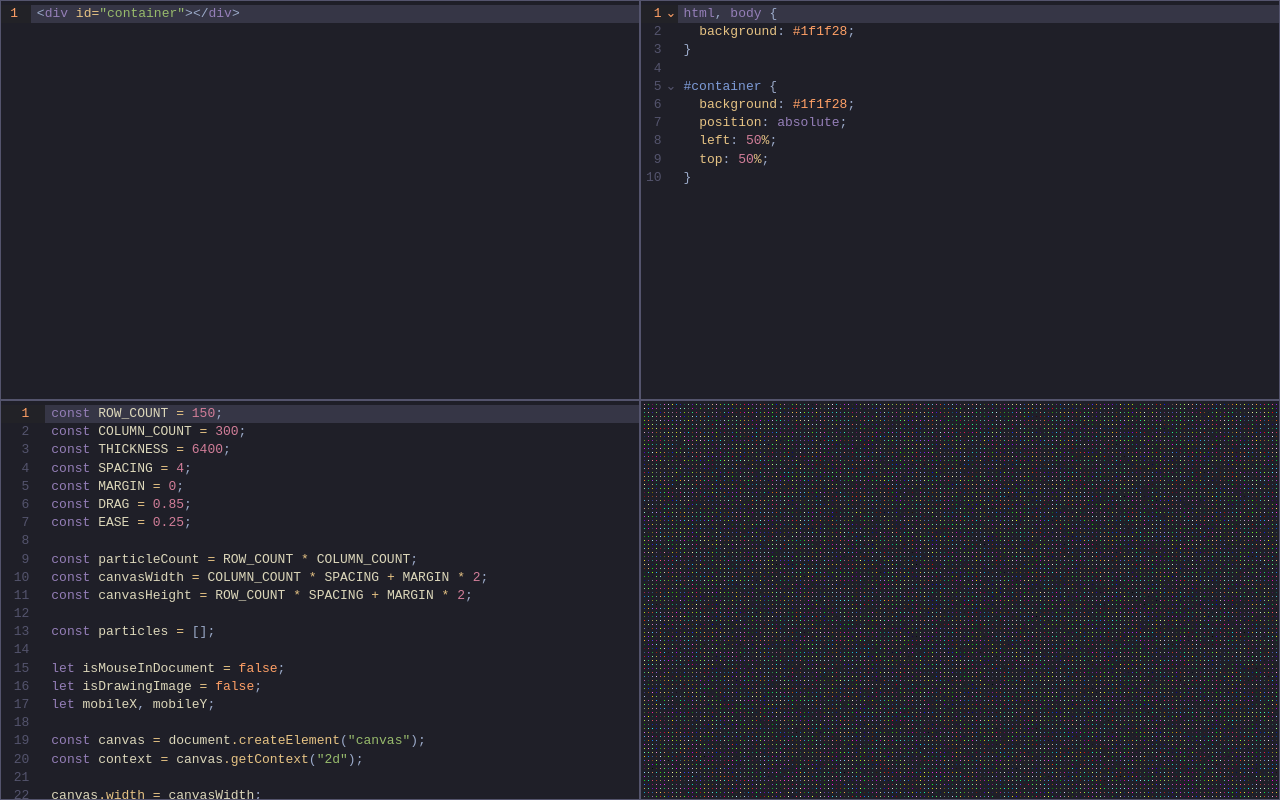
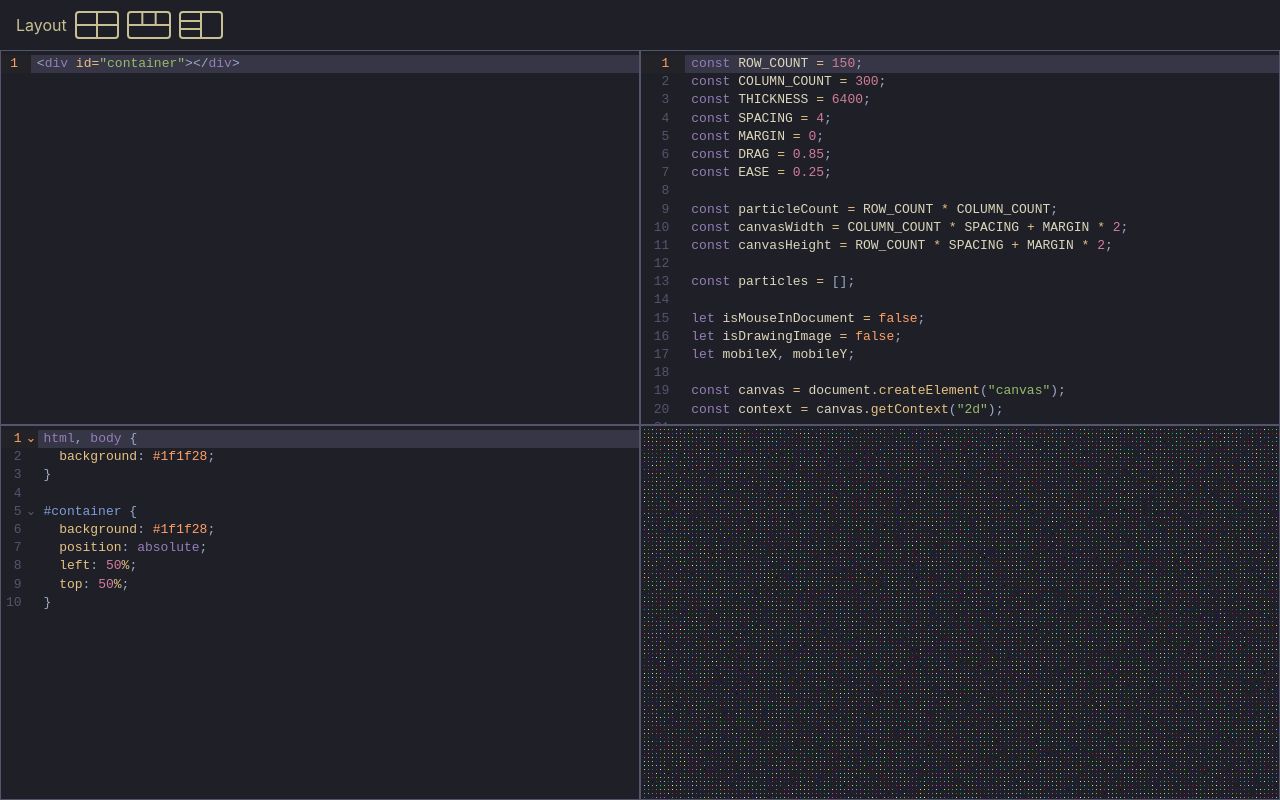
Before and after one commit to metapho-re/code-playground, a React (Vite) app: page / in a window 1280 px wide. Built offline with nearby package versions, Linux system fonts and the light colour scheme; the HTML template or start-up script is replaced by a standard one.

Commit message:
feat: Add layout switching logic.

```diff
--- a/src/App.css
+++ b/src/App.css
@@ -9,11 +9,49 @@ body {
   background-color: #1f1f28;
 }
 
+p {
+  color: #c8c093;
+}
+
+button {
+  width: 44px;
+  height: 28px;
+  padding: 0;
+  margin-inline-start: 8px;
+  cursor: pointer;
+  border: 2px solid #c8c093;
+  border-radius: 4px;
+  background-color: #1f1f28;
+}
+
+svg {
+  stroke: #c8c093;
+  stroke-width: 2px;
+}
+
+#header {
+  display: flex;
+  align-items: center;
+  justify-content: space-between;
+  height: 50px;
+  padding: 0 16px;
+}
+
+#header > div {
+  display: flex;
+  align-items: center;
+}
+
 #container {
   display: flex;
+  flex-direction: column;
   flex-wrap: wrap;
-  width: 100%;
-  height: 100%;
+  height: calc(100% - 50px);
+  overflow: hidden;
+}
+
+#container.horizontal-stack {
+  flex-direction: row;
 }
 
 .panel {
@@ -27,3 +65,23 @@ iframe {
   box-sizing: border-box;
   border: 1px solid #54546d;
 }
+
+.horizontal-stack .panel {
+  width: calc(100% / 3);
+  height: 50%;
+}
+
+.horizontal-stack iframe {
+  width: 100%;
+  height: 50%;
+}
+
+.vertical-stack .panel {
+  width: 50%;
+  height: calc(100% / 3);
+}
+
+.vertical-stack iframe {
+  width: 50%;
+  height: 100%;
+}
--- a/src/App.tsx
+++ b/src/App.tsx
@@ -1,9 +1,14 @@
+import { useState } from "react";
 import { CodeMirror, useCodeMirrorState } from "./code-mirror";
 import { cssCodeSample, htmlCodeSample, jsCodeSample } from "./code-samples";
 import { getSrcDoc } from "./getSrcDoc";
+import { Header } from "./header";
+import { Layout } from "./types";
 import "./App.css";
 
 function App() {
+  const [layout, setLayout] = useState(Layout.Balanced);
+
   const {
     code: htmlCode,
     languageExtension: htmlExtension,
@@ -24,8 +29,14 @@ function App() {
 
   const srcDoc = getSrcDoc({ htmlCode, cssCode, jsCode });
 
+  const handleLayoutChange = (layout: Layout) => {
+    setLayout(layout);
+  };
+
   return (
-    <div id="container">
+    <>
+      <Header onLayoutChange={handleLayoutChange} />
+      <div id="container" className={layout}>
         <CodeMirror
           doc={htmlCodeSample}
           languageExtension={htmlExtension}
@@ -43,6 +54,7 @@ function App() {
         />
         <iframe srcDoc={srcDoc} />
       </div>
+    </>
   );
 }
 
--- /dev/null
+++ b/src/header/BalancedLayoutIcon.tsx
@@ -0,0 +1,6 @@
+export const BalancedLayoutIcon = () => (
+  <svg width="40" height="24">
+    <line x1="20" y1="0" x2="20" y2="24" />
+    <line x1="0" y1="12" x2="40" y2="12" />
+  </svg>
+);
--- /dev/null
+++ b/src/header/Header.tsx
@@ -0,0 +1,31 @@
+import { BalancedLayoutIcon } from "./BalancedLayoutIcon";
+import { HorizontalStackLayoutIcon } from "./HorizontalStackLayoutIcon";
+import { VerticalStackLayoutIcon } from "./VerticalStackLayoutIcon";
+import { Layout } from "../types";
+
+interface Props {
+  onLayoutChange: (layout: Layout) => void;
+}
+
+export const Header = ({ onLayoutChange }: Props) => {
+  const handleLayoutChangeFactory = (layout: Layout) => () => {
+    onLayoutChange(layout);
+  };
+
+  return (
+    <div id="header">
+      <div>
+        <p>Layout</p>
+        <button onClick={handleLayoutChangeFactory(Layout.Balanced)}>
+          <BalancedLayoutIcon />
+        </button>
+        <button onClick={handleLayoutChangeFactory(Layout.HorizontalStack)}>
+          <HorizontalStackLayoutIcon />
+        </button>
+        <button onClick={handleLayoutChangeFactory(Layout.VerticalStack)}>
+          <VerticalStackLayoutIcon />
+        </button>
+      </div>
+    </div>
+  );
+};
--- /dev/null
+++ b/src/header/HorizontalStackLayoutIcon.tsx
@@ -0,0 +1,7 @@
+export const HorizontalStackLayoutIcon = () => (
+  <svg width="40" height="24">
+    <line x1="0" y1="12" x2="40" y2="12" />
+    <line x1="13.33" y1="0" x2="13.33" y2="12" />
+    <line x1="26.67" y1="0" x2="26.67" y2="12" />
+  </svg>
+);
--- /dev/null
+++ b/src/header/VerticalStackLayoutIcon.tsx
@@ -0,0 +1,7 @@
+export const VerticalStackLayoutIcon = () => (
+  <svg width="40" height="24">
+    <line x1="20" y1="0" x2="20" y2="24" />
+    <line x1="0" y1="8" x2="20" y2="8" />
+    <line x1="0" y1="16" x2="20" y2="16" />
+  </svg>
+);
--- /dev/null
+++ b/src/header/index.ts
@@ -0,0 +1 @@
+export { Header } from "./Header";
--- a/src/types.ts
+++ b/src/types.ts
@@ -1,3 +1,9 @@
 import { EditorState } from "@codemirror/state";
 
 export type DocToJSON = ReturnType<EditorState["doc"]["toJSON"]>;
+
+export enum Layout {
+  Balanced = "",
+  HorizontalStack = "horizontal-stack",
+  VerticalStack = "vertical-stack",
+}
```
Lines whose indentation alone changed are shown as unchanged.
